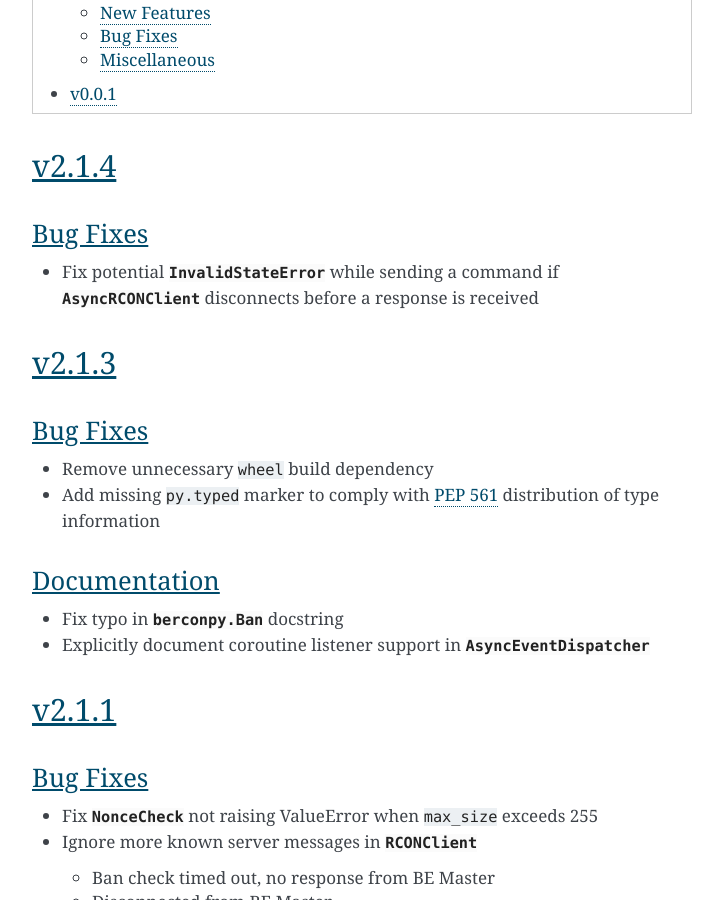
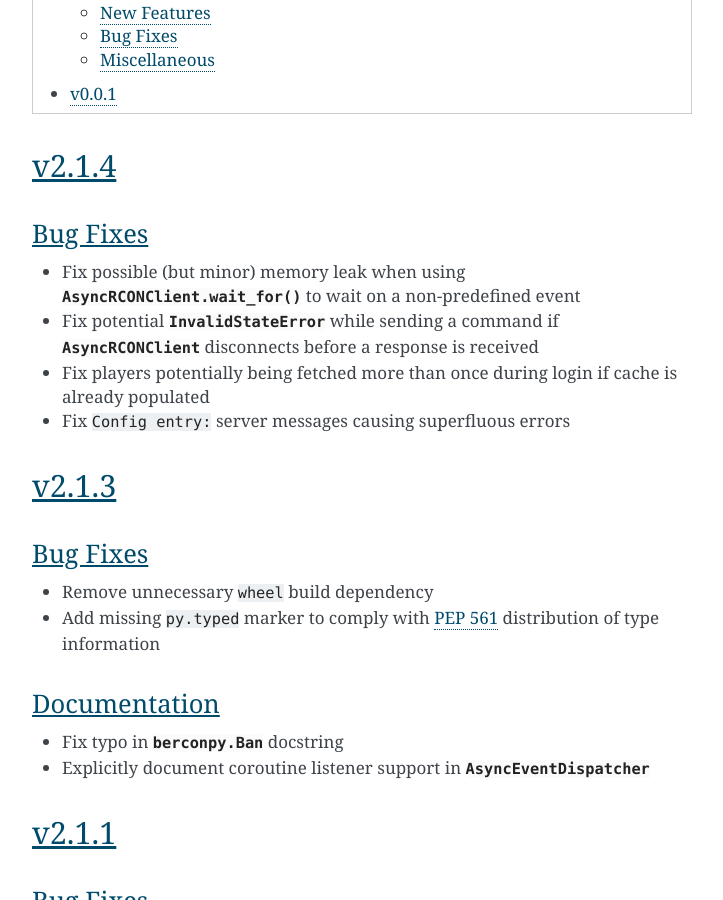
Before and after one commit to thegamecracks/berconpy, a Sphinx documentation site: the page built from docs/source/changelog.rst, in a window 1280 px wide and 900 px high, scrolled down 1180 px. Shown: the whole window, without its empty margins (388-1111 px from the left). Built offline with Sphinx 7.4.7, drawn with Linux system fonts in a browser that asks for light colours.

Commit message:
docs: add remaining changes to changelog

```diff
--- a/docs/source/changelog.rst
+++ b/docs/source/changelog.rst
@@ -11,8 +11,14 @@ v2.1.4
 Bug Fixes
 ^^^^^^^^^
 
+* Fix possible (but minor) memory leak when using
+  :py:meth:`AsyncRCONClient.wait_for() <berconpy.AsyncRCONClient.wait_for>`
+  to wait on a non-predefined event
 * Fix potential :py:exc:`~berconpy.InvalidStateError` while sending a command
   if :py:class:`~berconpy.AsyncRCONClient` disconnects before a response is received
+* Fix players potentially being fetched more than once during login
+  if cache is already populated
+* Fix ``Config entry:`` server messages causing superfluous errors
 
 v2.1.3
 ------
```
